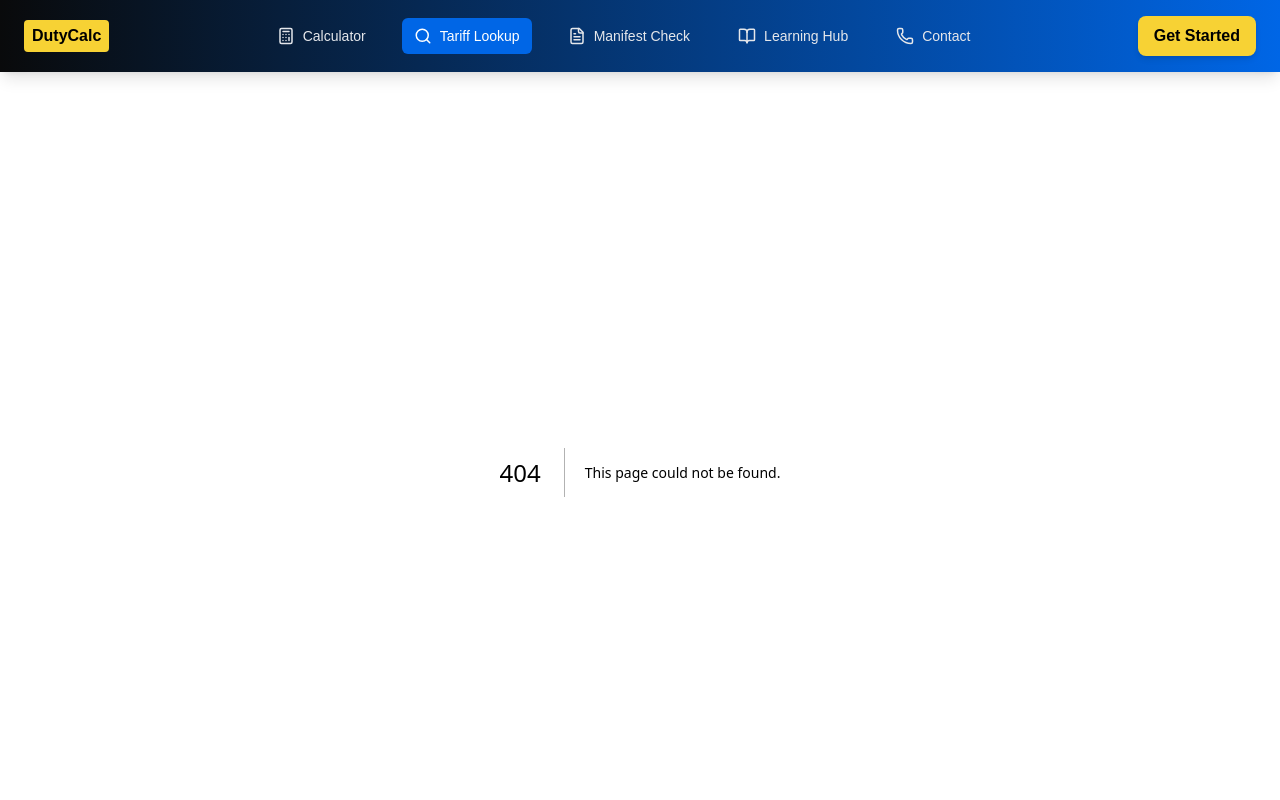
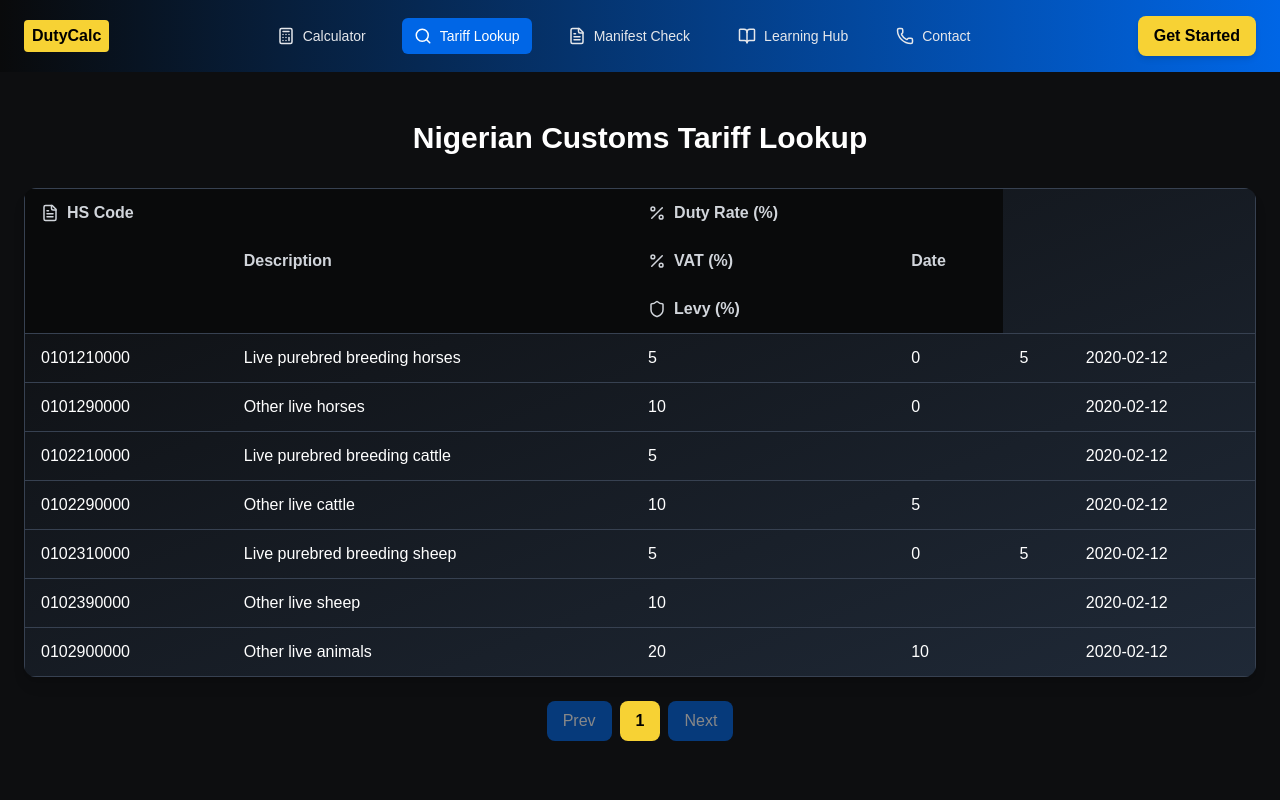
Before and after one commit to Ayblack07/dutycalc, a Next.js app: page /tariff in a window 1280 px wide. Before the commit this address had no page. Shown: the top 800 px of the page. Built offline with nearby package versions, Linux system fonts and the light colour scheme.

Commit message:
Update Tariff page with pagination, search suggestions and export

```diff
--- /dev/null
+++ b/src/app/tariff/page.tsx
@@ -0,0 +1,95 @@
+"use client";
+
+import { useState } from "react";
+import { FileText, Percent, Shield } from "lucide-react";
+import tariffData from "@/data/tariff.json"; // ✅ Import JSON file
+
+export default function TariffPage() {
+  const [currentPage, setCurrentPage] = useState(1);
+  const rowsPerPage = 10;
+
+  const indexOfLastRow = currentPage * rowsPerPage;
+  const indexOfFirstRow = indexOfLastRow - rowsPerPage;
+  const currentRows = tariffData.slice(indexOfFirstRow, indexOfLastRow);
+
+  const totalPages = Math.ceil(tariffData.length / rowsPerPage);
+
+  return (
+    <main className="bg-[#0D0E10] min-h-screen text-white py-12 px-6">
+      <h1 className="text-3xl font-bold mb-8 text-center">
+        Nigerian Customs Tariff Lookup
+      </h1>
+
+      <div className="overflow-x-auto bg-gradient-to-br from-[#0D0E10] to-[#1F2937] rounded-xl shadow-lg">
+        <table className="min-w-full border border-gray-700 rounded-lg">
+          <thead className="bg-[#090A0B] text-gray-300">
+            <tr>
+              <th className="py-3 px-4 text-left flex items-center gap-2">
+                <FileText size={18} /> HS Code
+              </th>
+              <th className="py-3 px-4 text-left">Description</th>
+              <th className="py-3 px-4 text-left flex items-center gap-2">
+                <Percent size={18} /> Duty Rate (%)
+              </th>
+              <th className="py-3 px-4 text-left flex items-center gap-2">
+                <Percent size={18} /> VAT (%)
+              </th>
+              <th className="py-3 px-4 text-left flex items-center gap-2">
+                <Shield size={18} /> Levy (%)
+              </th>
+              <th className="py-3 px-4 text-left">Date</th>
+            </tr>
+          </thead>
+          <tbody>
+            {currentRows.map((row, idx) => (
+              <tr
+                key={idx}
+                className="border-t border-gray-700 hover:bg-[#1F2937] transition"
+              >
+                <td className="py-3 px-4">{row.hsCode}</td>
+                <td className="py-3 px-4">{row.description}</td>
+                <td className="py-3 px-4">{row.dutyRate ?? "-"}</td>
+                <td className="py-3 px-4">{row.vat ?? "-"}</td>
+                <td className="py-3 px-4">{row.levy ?? "-"}</td>
+                <td className="py-3 px-4">{row.date}</td>
+              </tr>
+            ))}
+          </tbody>
+        </table>
+      </div>
+
+      {/* Pagination */}
+      <div className="flex justify-center mt-6 space-x-2">
+        <button
+          disabled={currentPage === 1}
+          onClick={() => setCurrentPage(currentPage - 1)}
+          className="px-4 py-2 rounded-lg bg-[#0066E6] text-white disabled:opacity-50"
+        >
+          Prev
+        </button>
+
+        {[...Array(totalPages)].map((_, i) => (
+          <button
+            key={i}
+            onClick={() => setCurrentPage(i + 1)}
+            className={`px-4 py-2 rounded-lg ${
+              currentPage === i + 1
+                ? "bg-[#F7D234] text-black font-bold"
+                : "bg-[#1F2937] text-gray-300 hover:bg-[#2D3748]"
+            }`}
+          >
+            {i + 1}
+          </button>
+        ))}
+
+        <button
+          disabled={currentPage === totalPages}
+          onClick={() => setCurrentPage(currentPage + 1)}
+          className="px-4 py-2 rounded-lg bg-[#0066E6] text-white disabled:opacity-50"
+        >
+          Next
+        </button>
+      </div>
+    </main>
+  );
+}
--- /dev/null
+++ b/src/data/tariff.json
@@ -0,0 +1,58 @@
+[
+  {
+    "hsCode": "0101210000",
+    "description": "Live purebred breeding horses",
+    "dutyRate": 5,
+    "vat": 0,
+    "levy": 5,
+    "date": "2020-02-12"
+  },
+  {
+    "hsCode": "0101290000",
+    "description": "Other live horses",
+    "dutyRate": 10,
+    "vat": 0,
+    "levy": "",
+    "date": "2020-02-12"
+  },
+  {
+    "hsCode": "0102210000",
+    "description": "Live purebred breeding cattle",
+    "dutyRate": 5,
+    "vat": "",
+    "levy": "",
+    "date": "2020-02-12"
+  },
+  {
+    "hsCode": "0102290000",
+    "description": "Other live cattle",
+    "dutyRate": 10,
+    "vat": 5,
+    "levy": "",
+    "date": "2020-02-12"
+  },
+  {
+    "hsCode": "0102310000",
+    "description": "Live purebred breeding sheep",
+    "dutyRate": 5,
+    "vat": 0,
+    "levy": 5,
+    "date": "2020-02-12"
+  },
+  {
+    "hsCode": "0102390000",
+    "description": "Other live sheep",
+    "dutyRate": 10,
+    "vat": "",
+    "levy": "",
+    "date": "2020-02-12"
+  },
+  {
+    "hsCode": "0102900000",
+    "description": "Other live animals",
+    "dutyRate": 20,
+    "vat": 10,
+    "levy": "",
+    "date": "2020-02-12"
+  }
+]
```
